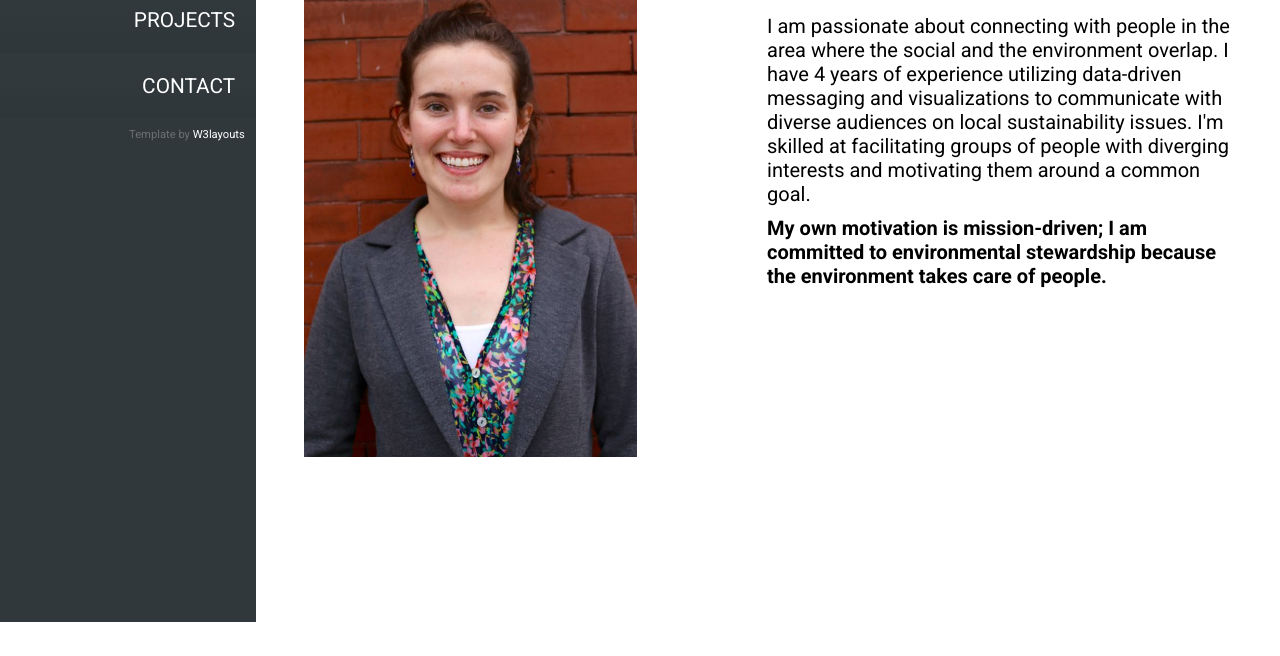
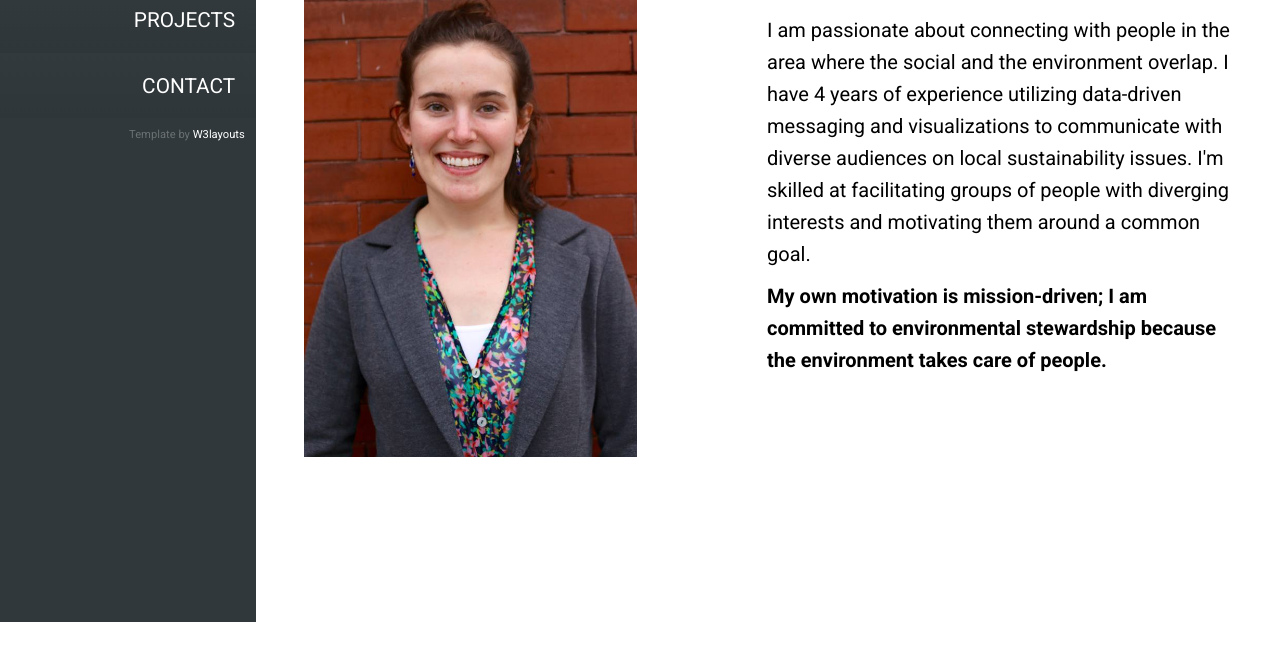
Before and after one commit to smaidl/smaidl-github.io, a plain HTML site: page index.html in a window 1280 px wide. Shown: the part 144-800 px from the top of the page. Drawn offline with Linux system fonts and the light colour scheme.

Commit message:
line height
line height

```diff
--- a/index.html
+++ b/index.html
@@ -98,8 +98,8 @@ License URL: http://creativecommons.org/licenses/by/3.0/
       </div>
 
 
-    	<p style="margin-top: 110px; font-size: 125%;">I am passionate about connecting with people in the area where the social and the environment overlap. I have 4 years of experience utilizing data-driven messaging and visualizations to communicate with diverse audiences on local sustainability issues. I'm skilled at facilitating groups of people with diverging interests and motivating them around a common goal.</p>
-    	<p style="font-size: 125%; font-weight: bold; margin-top: 10px">
+    	<p style="margin-top: 110px; font-size: 125%; line-height: 1.6">I am passionate about connecting with people in the area where the social and the environment overlap. I have 4 years of experience utilizing data-driven messaging and visualizations to communicate with diverse audiences on local sustainability issues. I'm skilled at facilitating groups of people with diverging interests and motivating them around a common goal.</p>
+    	<p style="font-size: 125%; font-weight: bold; margin-top: 10px; line-height: 1.6">
     <b>My own motivation is mission-driven; I am committed to environmental stewardship because the environment takes care of people.</b>
     	</p>
       <p class="footer-class-in">Copyright © 2016 by Shelby Maidl</p>
```
